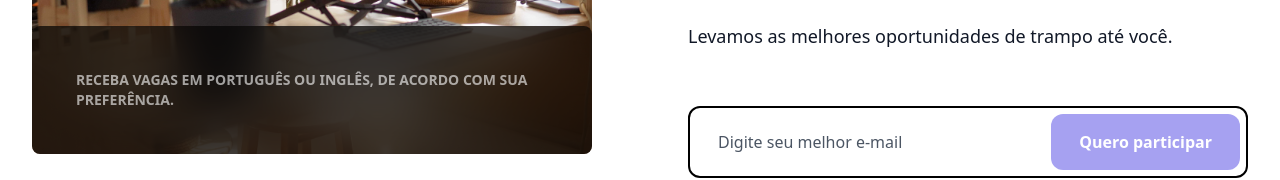
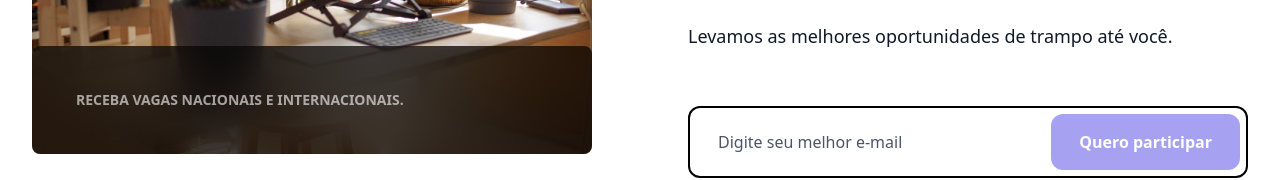
Before and after one commit to ocodista/trampar-de-casa, a Next.js app in the folder apps/web/: page / in a window 1280 px wide. Shown: the part 478-658 px from the top of the page. Built offline with nearby package versions, Linux system fonts and the light colour scheme; no server answers.

Commit message:
Update Hero.tsx
Remove outdated TODO comments + remove misleading text on hero image

```diff
--- a/apps/web/app/landing-page/Hero.tsx
+++ b/apps/web/app/landing-page/Hero.tsx
@@ -49,8 +49,6 @@ export const Hero = () => {
   }, [])
 
 
-  // TODO: Create loader
-  // TODO: Handle error globally
   const saveSubscriber = async () => {
     const email = getValues().email;
     try {
@@ -237,8 +235,7 @@ export const Hero = () => {
                   <div className="p-8 absolute bottom-0 left-0 w-full md:p-0">
                     <div className="p-11 bg-black bg-opacity-70 backdrop-blur-xl rounded-lg md:w-full">
                       <p className="text-sm text-white text-opacity-60 font-semibold uppercase tracking-px">
-                        RECEBA VAGAS EM PORTUGUÊS OU INGLÊS, DE ACORDO COM SUA
-                        PREFERÊNCIA.
+                        RECEBA VAGAS NACIONAIS E INTERNACIONAIS.
                       </p>
                     </div>
                   </div>
```
